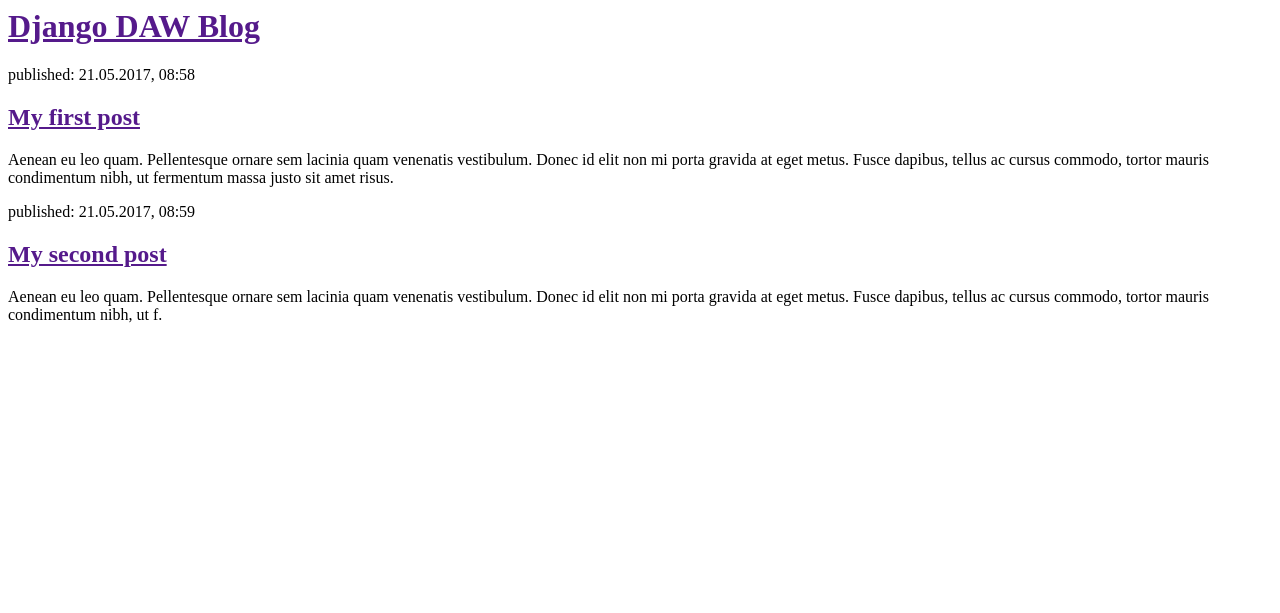
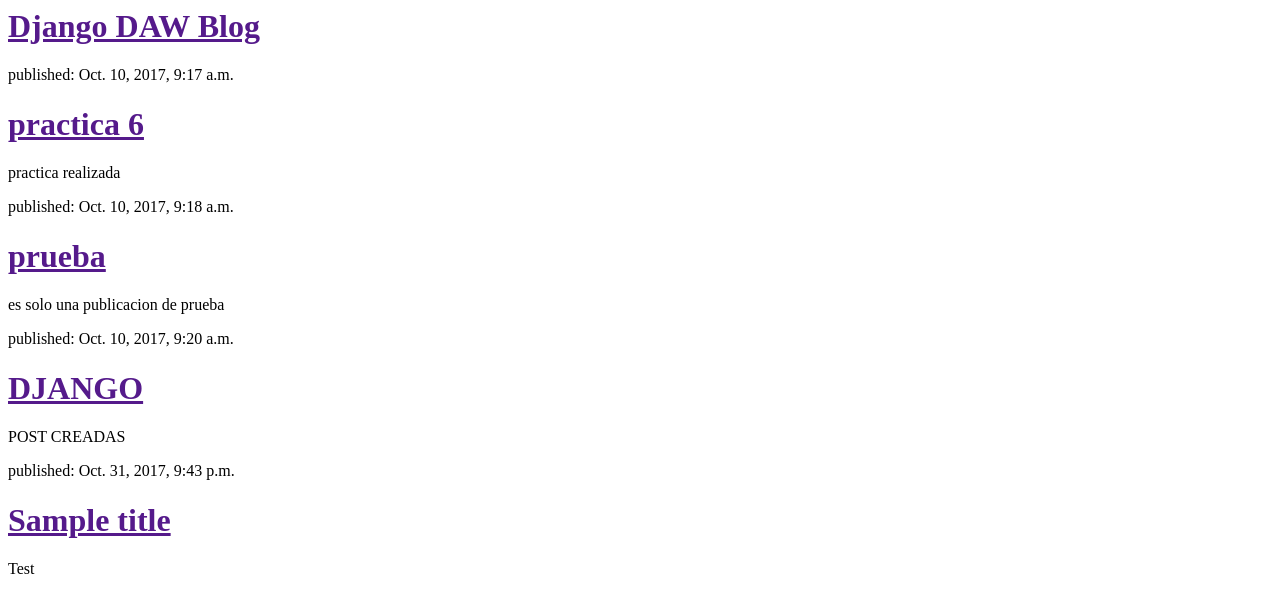
Before and after one commit to miguelmtz123/my-first-blog, a Django app: page / in a window 1280 px wide. Shown: the top 613 px of the page. Run offline with Django 3.2, Linux system fonts and the light colour scheme; data comes from the database, SQL or seed files in the repository; both versions use the stored data as it was after the commit.

Commit message:
Modified templates to display posts from database.

```diff
--- a/blog/templates/blog/post_list.html
+++ b/blog/templates/blog/post_list.html
@@ -6,17 +6,13 @@
 <div>
 <h1><a href="">Django DAW Blog</a></h1>
 </div>
+
+{% for post in posts %}
 <div>
-<p>published: 21.05.2017, 08:58</p>
-<h2><a href="">My first post</a></h2>
-<p>Aenean eu leo quam. Pellentesque ornare sem lacinia quam venenatis vestibulum. Donec id elit non mi porta gravida at eget
-metus. Fusce dapibus, tellus ac cursus commodo, tortor mauris condimentum nibh, ut fermentum massa justo sit amet risus.</p>
+<p>published: {{ post.published_date }}</p>
+<h1><a href="">{{ post.title }}</a></h1>
+<p>{{ post.text|linebreaksbr }}</p>
 </div>
-<div>
-<p>published: 21.05.2017, 08:59</p>
-<h2><a href="">My second post</a></h2>
-<p>Aenean eu leo quam. Pellentesque ornare sem lacinia quam venenatis vestibulum. Donec id elit non mi porta gravida at eget
-metus. Fusce dapibus, tellus ac cursus commodo, tortor mauris condimentum nibh, ut f.</p>
-</div>
+{% endfor %}
 </body>
 </html>
--- a/blog/views.py
+++ b/blog/views.py
@@ -1,5 +1,8 @@
 from django.shortcuts import render
+from django.utils import timezone
+from .models import Post
 
 # Create your views here.
 def post_list(request):
-	return render(request, 'blog/post_list.html',{})
+	posts = Post.objects.filter(published_date__lte=timezone.now()).order_by('published_date')
+	return render(request, 'blog/post_list.html',{'posts': posts})
```
Also changed, not shown: db.sqlite3, 1 other file.
